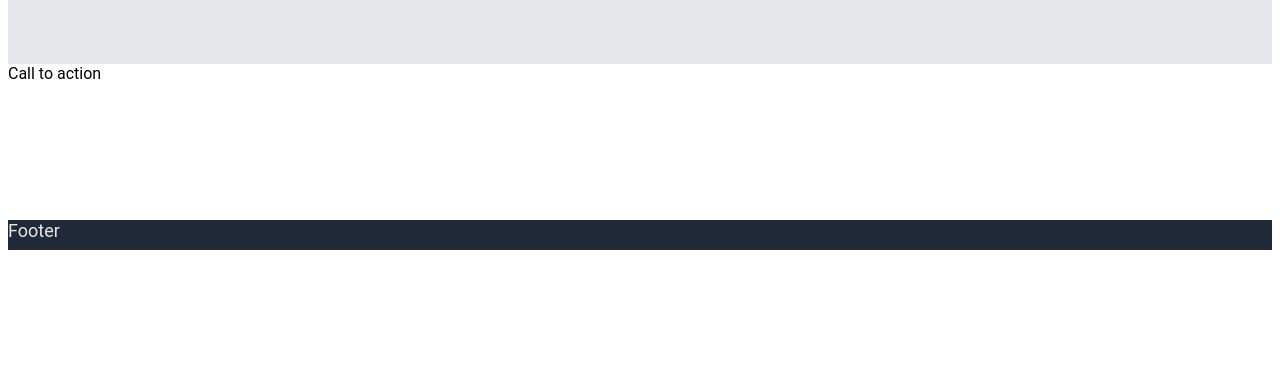
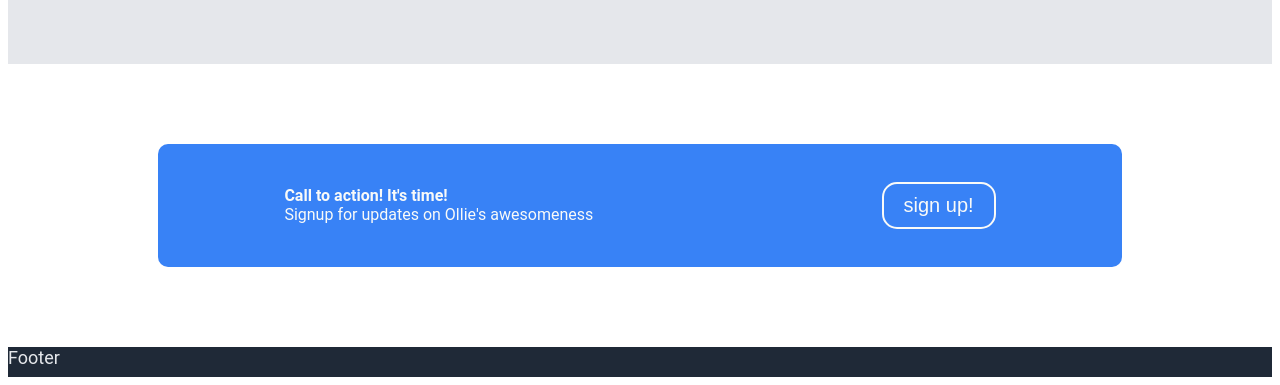
Before and after one commit to ct-chou/ollie-page, a plain HTML site: page index.html in a window 1280 px wide. Shown: the part 558-943 px from the top of the page. Before the commit the page ends 816 px from the top, so only its background shows below. Drawn offline with Linux system fonts and the light colour scheme.

Commit message:
Feat: add call to action

```diff
--- a/index.html
+++ b/index.html
@@ -42,7 +42,13 @@
                 <p class="quote-author">-Ollie, the awesome corgi</p>
             </div>
         </div>
-        <div class="call-to-action">Call to action</div>
+        <div class="call-to-action">
+            <div class="call-left">
+                <p><b>Call to action! It's time!</b></p>
+                <p>Signup for updates on Ollie's awesomeness</p>
+            </div>
+            <button type="button">sign up!</button>
+        </div>
     </div>
     <div class="footer">Footer</div>
 </body>
--- a/styles.css
+++ b/styles.css
@@ -99,7 +99,7 @@ body {
 
 .quote-text {
     font-style:italic;
-    font-weight: lighter;
+    font-weight: 300;
 }
 
 .quote-author {
@@ -115,3 +115,33 @@ body {
 .quote div {
     width: 75%;
 }
+
+.call-to-action {
+    background-color:#3882f6;
+    margin: 80px 150px;
+    border-radius: 10px;
+    color: #f9faf8;
+    padding: 3% 10%;
+    display: flex;
+    justify-content: space-between;
+    align-items: center;
+    gap: 10px;
+}
+
+.call-to-action p {
+    margin: 0;
+}
+
+/* border-radius: 12px; */
+
+.call-to-action button {
+    color: #f9faf8;
+    background-color: #3882f6;
+    font-size: 20px;
+    padding: 10px 20px;
+    border-radius: 15px;
+    box-shadow: #f9faf8;
+    border-color: #f9faf8;
+    border-style: solid;
+    /* border:#f9faf8;     */
+}
```
